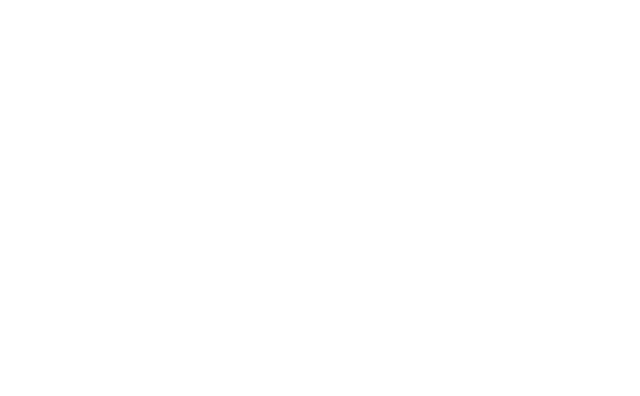
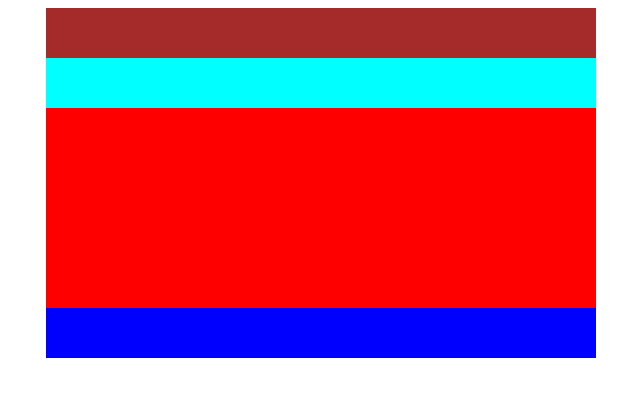
Before and after one commit to Victor-Valery/BA_3_html_css_-Chess_Webpage-, a plain HTML site: page index.html in a window 1280 px wide. Shown: the whole page, without its empty margins (319-959 px from the left). Drawn offline with Linux system fonts and the light colour scheme.

Commit message:
html_css_studies

```diff
--- a/css/style.css
+++ b/css/style.css
@@ -0,0 +1,21 @@
+.container {
+  width: 550px;
+  margin-left: auto;
+  margin-right: auto;
+}
+header {
+  background-color: brown;
+  height: 50px;
+}
+nav {
+  background-color: aqua;
+  height: 50px;
+}
+main {
+  background-color: red;
+  height: 200px;
+}
+footer {
+  background-color: blue;
+  height: 50px;
+}
--- a/index.html
+++ b/index.html
@@ -1,13 +1,16 @@
 <!DOCTYPE html>
 <html lang="en">
+
 <head>
     <meta charset="UTF-8">
     <meta http-equiv="X-UA-Compatible" content="IE=edge">
     <meta name="viewport" content="width=device-width, initial-scale=1.0">
     <title>Chess Project</title>
+    <link rel="stylesheet" href="/css/style.css">
 </head>
+
 <body>
-    <div>
+    <div class="container">
         <header></header>
         <nav></nav>
         <main></main>
@@ -15,6 +18,6 @@
     </div>
 
 
+</body>
 
-</body>
 </html>
```
